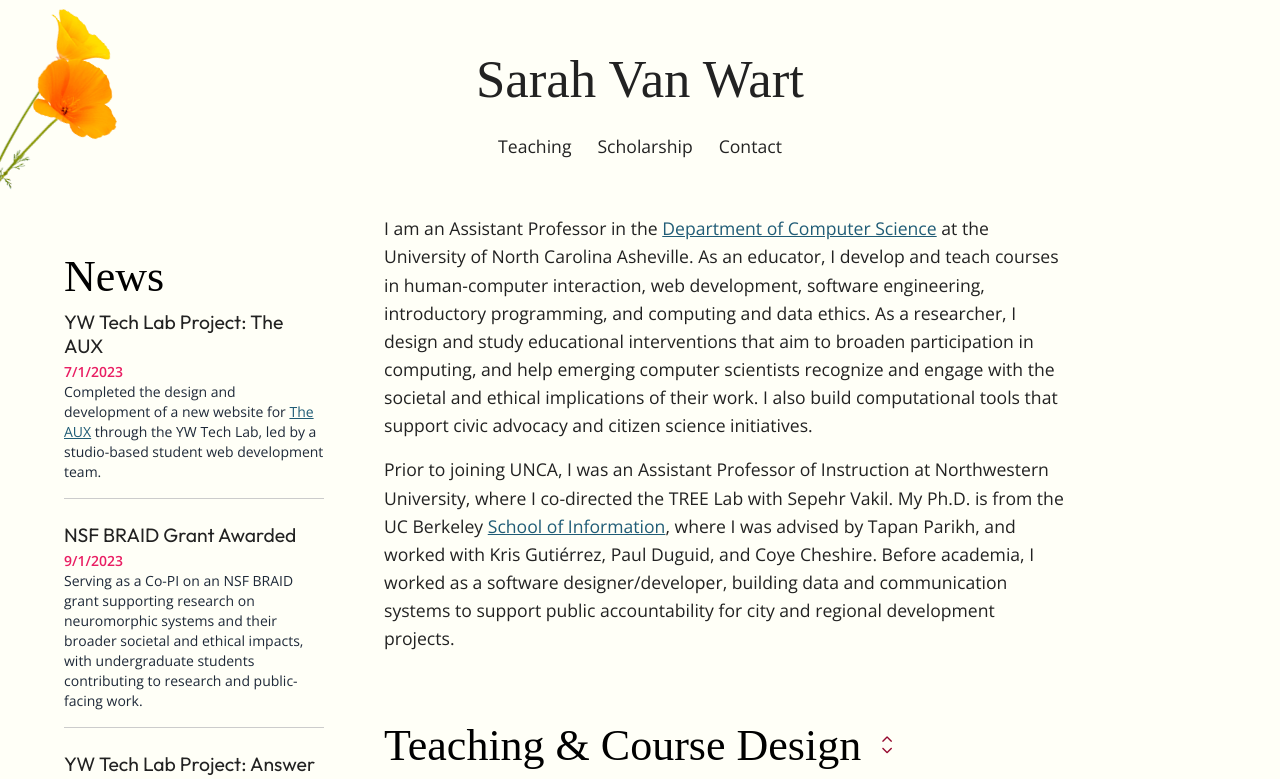
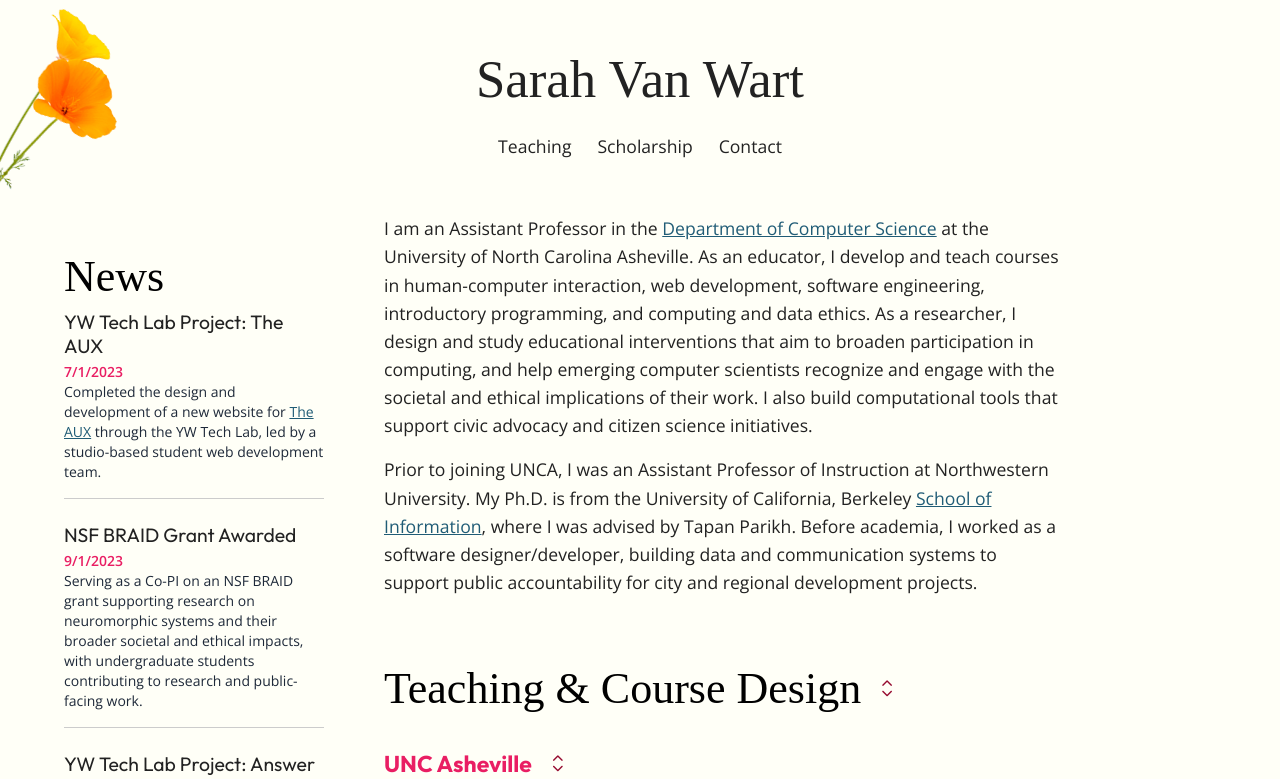
Before and after one commit to vanwars/vanwars.github.io, a Next.js app: page / in a window 1280 px wide. Shown: the top 779 px of the page. Built offline with nearby package versions, Linux system fonts and the light colour scheme; a web font is replaced by a local one.

Commit message:
slimmed bio

```diff
--- a/app/globals.css
+++ b/app/globals.css
@@ -22,6 +22,8 @@
 @layer base {
   html {
     scroll-behavior: smooth;
+    /* Offset in-page anchors (#teaching, #scholarship, #contact) below the sticky nav (55px) */
+    /* scroll-padding-top: 3.5rem; */
   }
 
   body {
--- a/app/page.tsx
+++ b/app/page.tsx
@@ -27,12 +27,10 @@ export default function Home() {
           initiatives.
         </p>
         <p className="leading-[1.6em]">
-          Prior to joining UNCA, I was an Assistant Professor of Instruction at
-          Northwestern University, where I co-directed the TREE Lab with Sepehr Vakil.
-          My Ph.D. is from the UC Berkeley{' '}
+        Prior to joining UNCA, I was an Assistant Professor of Instruction at Northwestern University.
+        My Ph.D. is from the University of California, Berkeley{' '}
           <a href="https://www.ischool.berkeley.edu/">School of Information</a>, where I
-          was advised by Tapan Parikh, and worked with Kris Gutiérrez, Paul Duguid, and
-          Coye Cheshire. Before academia, I worked as a software designer/developer,
+          was advised by Tapan Parikh. Before academia, I worked as a software designer/developer,
           building data and communication systems to support public accountability for
           city and regional development projects.
         </p>
--- a/components/Courses.tsx
+++ b/components/Courses.tsx
@@ -29,7 +29,7 @@ export default function Courses({ coursesData }: CoursesProps) {
     }
   };
   return (
-    <div className="pt-[60px]">
+    <div className="pt-[60px]" id="teaching">
         <ExpandableSectionHeading
                     title={pubTitle}
                     isExpanded={isExpandedAll}
--- a/components/ExpandableSectionHeading.tsx
+++ b/components/ExpandableSectionHeading.tsx
@@ -7,6 +7,7 @@ interface ExpandableSectionHeadingProps {
   ariaLabelExpand?: string;
   ariaLabelCollapse?: string;
   headingLevel?: number;
+  id?: string | null;
 }
 
 export default function ExpandableSectionHeading({
@@ -15,11 +16,12 @@ export default function ExpandableSectionHeading({
   onToggle,
   ariaLabelExpand = `Expand ${title}`,
   ariaLabelCollapse = `Collapse ${title}`,
-  headingLevel = 2
+  headingLevel = 2,
+  id = null
 }: ExpandableSectionHeadingProps) {
   return (
-    <div className="flex gap-x-2 items-center mb-1">
-      {headingLevel === 1 && <h1 className="font-cursive text-[2.5em] max-md:text-[3em] text-black m-0">{title}</h1>}
+    <div className="flex gap-x-2 items-center mb-1" id={id ? id : title.toLowerCase().replace(/ /g, '-')}>
+      {headingLevel === 1 && <h1 className="font-cursive text-[2.5em] max-md:text-[3em] text-black m-0 mt-heading pt-heading">{title}</h1>}
       {headingLevel === 2 && <h2 className="heading2-expandable">{title}</h2>}
       <button
         onClick={onToggle}
--- a/components/Navigation.tsx
+++ b/components/Navigation.tsx
@@ -4,7 +4,7 @@ import Link from 'next/link';
 
 const NAV_LINKS = [
   { href: '/#teaching', label: 'Teaching' },
-  { href: '/#publications', label: 'Scholarship' },
+  { href: '/#scholarship', label: 'Scholarship' },
   { href: '/#contact', label: 'Contact' },
 ] as const;
 
--- a/components/Publications.tsx
+++ b/components/Publications.tsx
@@ -31,7 +31,7 @@ export default function Publications({ publications, groupings }: PublicationsPr
         }
       };
   return (
-    <div className="pt-[60px]">
+    <div className="pt-[60px]" id="scholarship">
         <ExpandableSectionHeading
                     title={pubTitle}
                     isExpanded={isExpandedAll}
```
